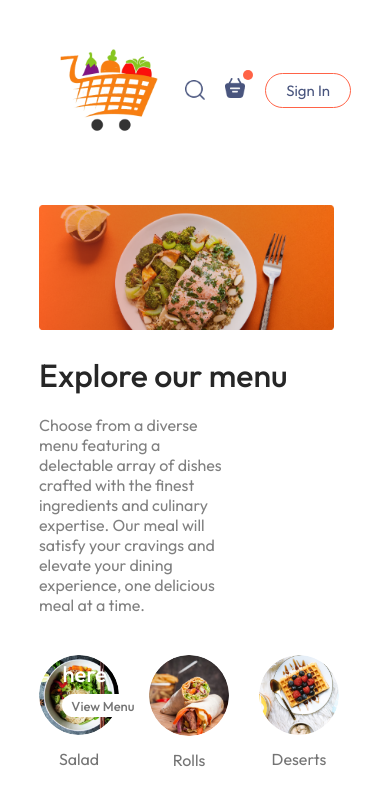
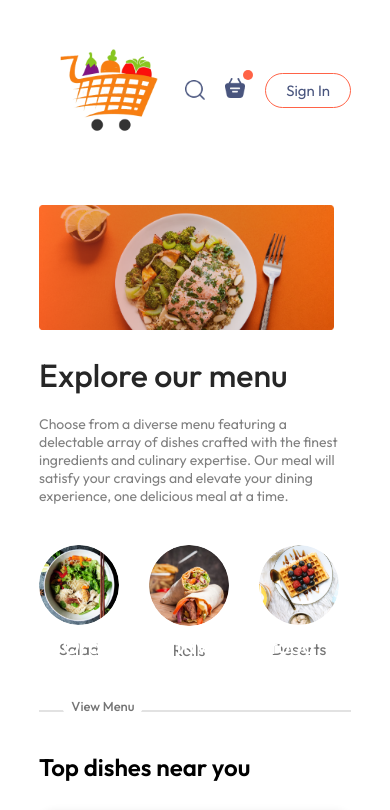
Before and after one commit to frankuard/food-delivery-app-on-react, a React (Vite) app: page / in a window 390 px wide. Shown: the top 810 px of the page. Built offline with nearby package versions, Linux system fonts and the light colour scheme.

Commit message:
making the explore menu responsive

```diff
--- a/src/components/ExploreMenu/ExploreMenu.css
+++ b/src/components/ExploreMenu/ExploreMenu.css
@@ -58,3 +58,10 @@
     border: 4px solid tomato;
     padding: 2px;
 }
+
+@media (max-width:1050px) {
+    .explore-menu-text{
+        max-width: 100%;
+        font-size: 14px;
+    }
+}
```
